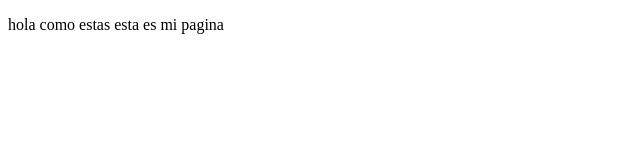
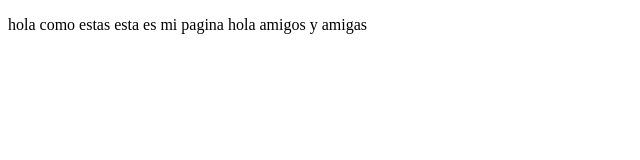
Before and after one commit to edvinc0/proyectoPrework, a plain HTML site: page index.html in a window 1280 px wide. Shown: the whole page, without its empty margins (0-640 px from the left). Drawn offline with Linux system fonts and the light colour scheme.

Commit message:
cambios agregamos sitios

```diff
--- a/index.html
+++ b/index.html
@@ -9,6 +9,7 @@
 <body>
     <p>
         hola como estas esta es mi pagina
+        hola amigos y amigas
     </p>
 </body>
 </html>
```
